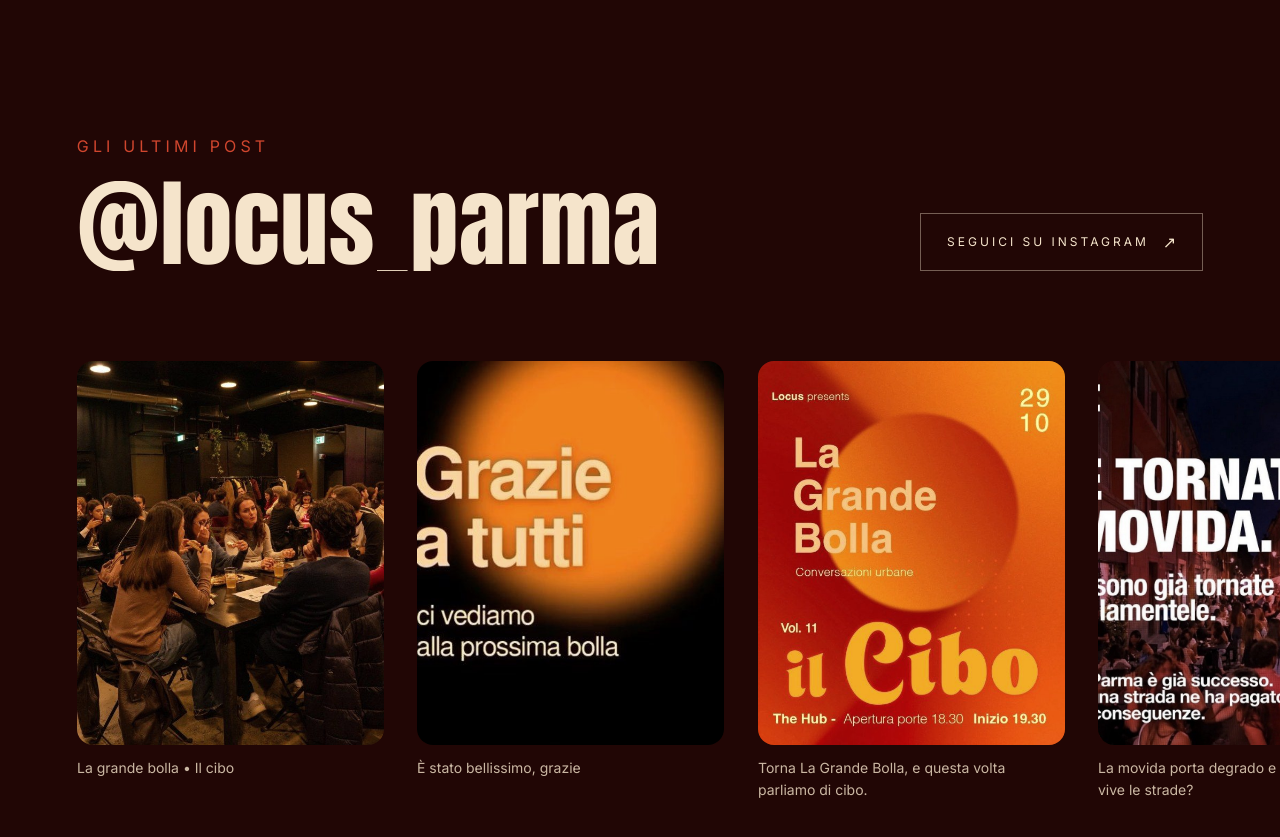
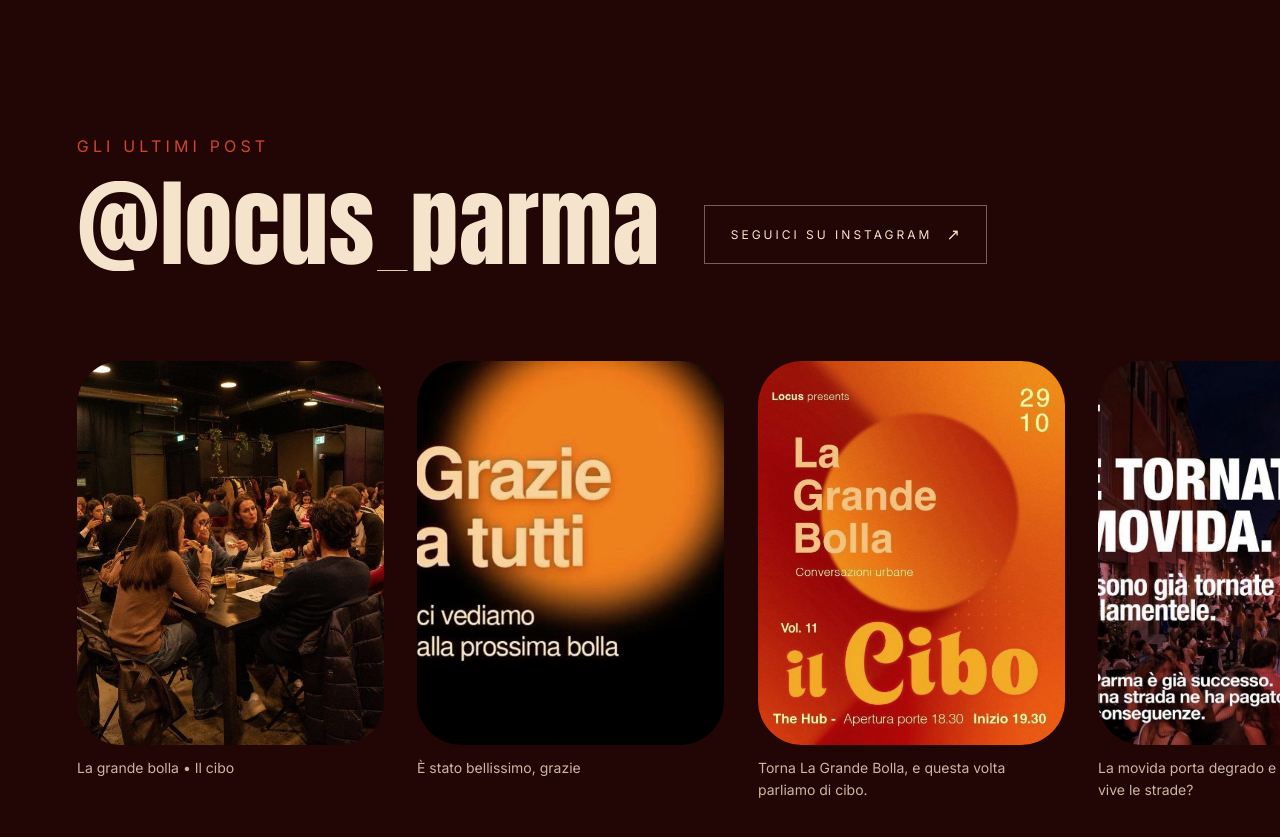
Before and after one commit to cristianocugini1-rgb/locus-sito-prototipo, a website built with Vite: page chi-siamo.html in a window 1280 px wide. Shown: the part 11080-11917 px from the top of the page. Built offline with nearby package versions, Linux system fonts and the light colour scheme; some packages are replaced by stand-ins of ours; no server answers; the database is empty; animation ran at ten frames a second.

Commit message:
Seguici su Instagram accanto a @locus_parma, angoli dei post più tondi
Co-Authored-By: Claude Opus 5.5 <noreply@anthropic.com>

```diff
--- a/src/chi.css
+++ b/src/chi.css
@@ -474,7 +474,8 @@ figcaption { font-family: 'EB Garamond', serif; font-style: italic; font-size: 1
 /* instagram                                                           */
 /* ================================================================== */
 .insta { padding-bottom: 4vh; overflow: hidden; }
-.insta-head { display: flex; justify-content: space-between; align-items: flex-end; gap: 30px; flex-wrap: wrap; }
+.insta-head { display: flex; justify-content: flex-start; align-items: flex-end; gap: 16px 44px; flex-wrap: wrap; }
+.insta-head .follow { margin-bottom: .6em; }
 .insta-head .title { text-transform: none; }
 .follow { display: inline-flex; gap: 14px; align-items: center; }
 .follow i { font-style: normal; font-size: 16px; letter-spacing: 0; }
@@ -485,14 +486,14 @@ figcaption { font-family: 'EB Garamond', serif; font-style: italic; font-size: 1
 .strip::-webkit-scrollbar { display: none; }
 .strip.drag { user-select: none; }
 .post { flex: 0 0 clamp(220px, 24vw, 340px); text-decoration: none; display: flex; flex-direction: column; gap: 12px; will-change: transform; position: relative; }
-.pimg { display: block; aspect-ratio: 4 / 5; overflow: hidden; background: #2a0b08; border-radius: 16px; }
+.pimg { display: block; aspect-ratio: 4 / 5; overflow: hidden; background: #2a0b08; border-radius: 44px; }
 .pimg img { transition: transform 1.4s var(--ease), filter 1s; filter: saturate(.85); }
 .post:hover .pimg img { transform: scale(1.07); filter: saturate(1.1); }
 .pcap { display: flex; flex-direction: column; gap: 4px; font-size: 14px; opacity: .8; }
 .pcap time { font-family: 'EB Garamond', serif; font-style: italic; font-size: 16px; opacity: .8; }
 .pcap em { font-style: normal; display: -webkit-box; -webkit-line-clamp: 2; -webkit-box-orient: vertical; overflow: hidden; }
 .pvideo { position: absolute; top: 14px; right: 14px; width: 0; height: 0; border-left: 14px solid var(--crema); border-top: 9px solid transparent; border-bottom: 9px solid transparent; }
-.post.end { aspect-ratio: 4 / 5; justify-content: flex-end; padding: 28px; border-radius: 16px; border: 1px solid rgba(245, 228, 203, .3); background: linear-gradient(160deg, rgba(128, 2, 0, .6), rgba(20, 4, 4, .9)); transition: background .6s; box-sizing: border-box; }
+.post.end { aspect-ratio: 4 / 5; justify-content: flex-end; padding: 28px; border-radius: 44px; border: 1px solid rgba(245, 228, 203, .3); background: linear-gradient(160deg, rgba(128, 2, 0, .6), rgba(20, 4, 4, .9)); transition: background .6s; box-sizing: border-box; }
 .post.end:hover { background: linear-gradient(160deg, rgba(253, 115, 3, .6), rgba(128, 2, 0, .8)); }
 .post.end span { font-family: 'EB Garamond', serif; font-style: italic; font-size: 20px; opacity: .85; }
 .post.end b { font-family: 'Anton', sans-serif; font-weight: 400; font-size: clamp(30px, 3vw, 44px); }
```
